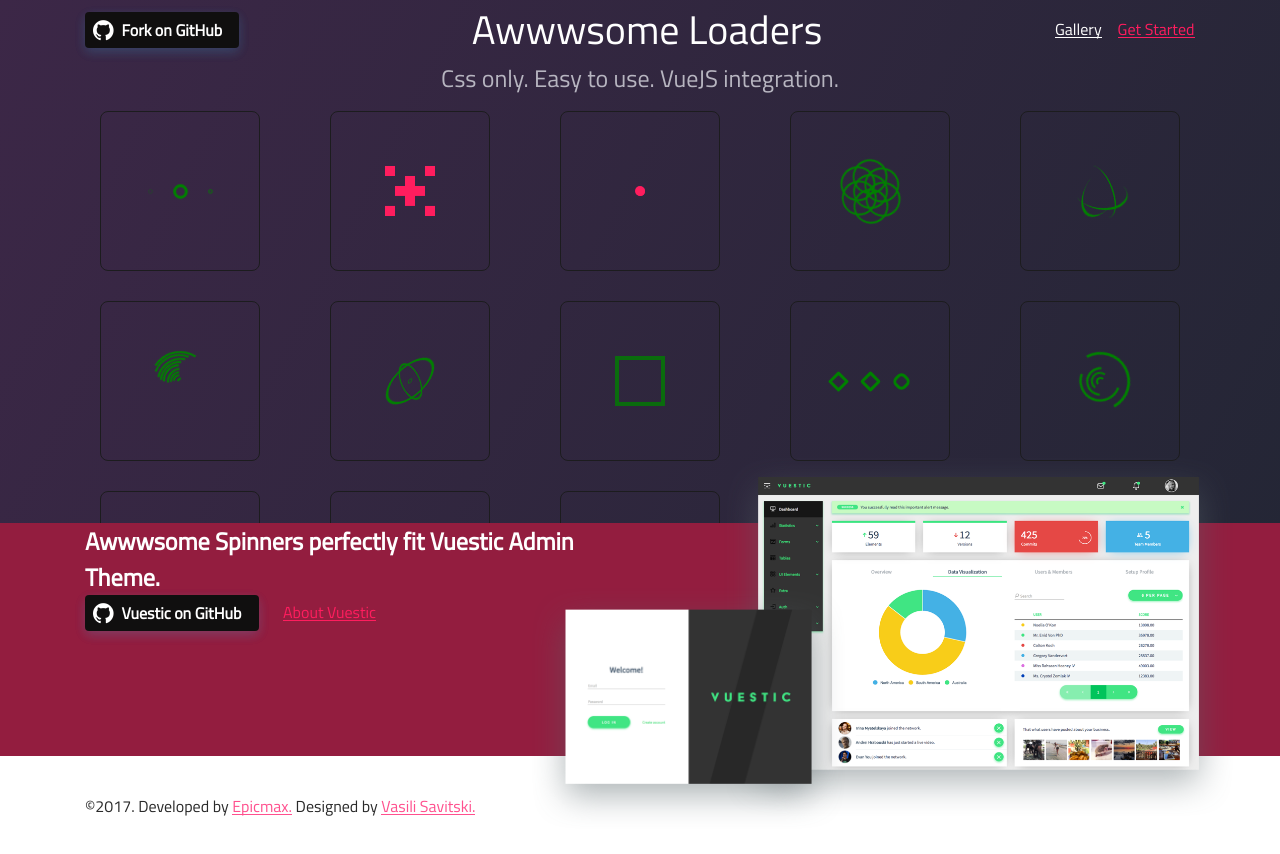
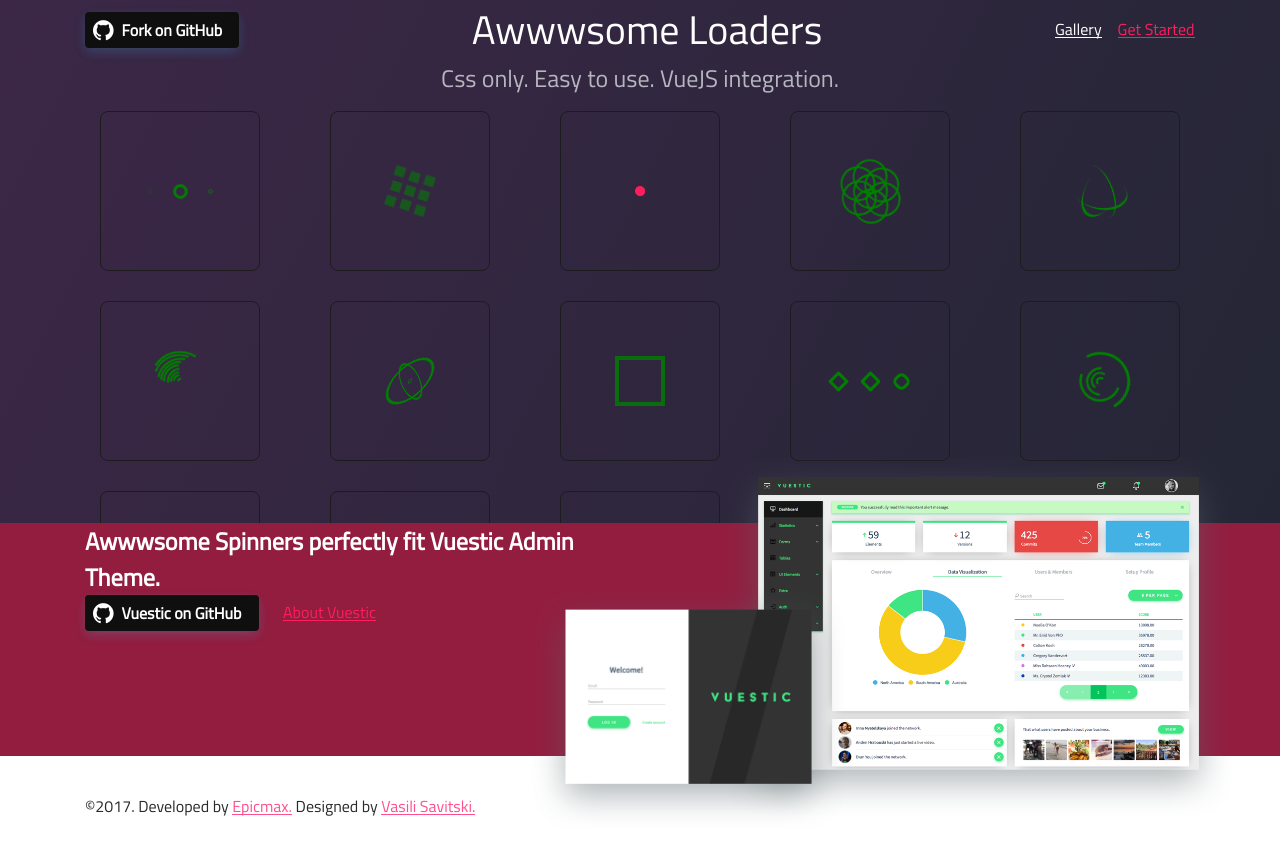
Before and after one commit to epicmaxco/epic-spinners-landing, a Vue app: page /#/ in a window 1280 px wide. Built offline with nearby package versions, Linux system fonts and the light colour scheme.

Commit message:
feat(pixel spinner): styles binding

```diff
--- a/src/components/spinners/PixelSpinner.vue
+++ b/src/components/spinners/PixelSpinner.vue
@@ -26,8 +26,15 @@
     data () {
       return {
         animationBaseName: 'pixel-spinner-animation',
-        spinnerStyle: {
+        currentAnimationName: ''
+      }
+    },
+
+    computed: {
+      spinnerStyle () {
+        return {
           animationDuration: `${this.animationDuration}ms`,
+          animationName: this.currentAnimationName,
           width: `${this.pixelSize}px`,
           height: `${this.pixelSize}px`,
           backgroundColor: this.color,
@@ -46,6 +53,15 @@
       }
     },
 
+    watch: {
+      '$props': {
+        handler () {
+          this.updateAnimation()
+        },
+        deep: true
+      }
+    },
+
     mounted () {
       this.updateAnimation()
     },
@@ -57,7 +73,7 @@
       },
 
       updateAnimationName () {
-        this.$set(this.spinnerStyle, 'animationName', `${this.animationBaseName}-${Date.now()}`)
+        this.currentAnimationName = `${this.animationBaseName}-${Date.now()}`
       },
 
       generateKeyframes () {
```
